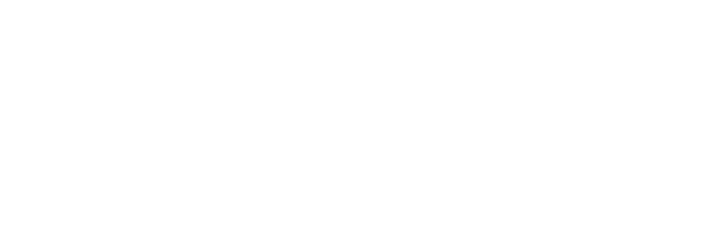
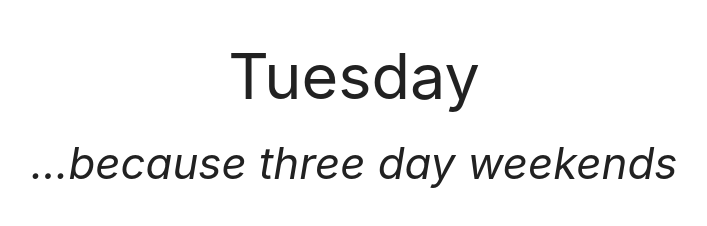
Before and after one commit to teslacats7776/Project2, a website: page public/index.html in a window 1280 px wide. Shown: the whole page, without its empty margins (286-993 px from the left). Drawn offline with nearby package versions, Linux system fonts and the light colour scheme.

Commit message:
initial commit

```diff
--- a/public/css/style.css
+++ b/public/css/style.css
@@ -0,0 +1,6 @@
+/* header space  */
+
+
+h3 {
+    font-style: italic;
+}
--- a/public/index.html
+++ b/public/index.html
@@ -3,9 +3,38 @@
 <head>
     <meta charset="UTF-8">
     <meta name="viewport" content="width=device-width, initial-scale=1.0">
-    <title>Project Manager</title>
+    <!-- jQuery library -->
+    <script src="https://ajax.googleapis.com/ajax/libs/jquery/3.4.1/jquery.min.js"></script>
+    <!-- Compiled and minified CSS -->
+    <link rel="stylesheet" href="https://cdnjs.cloudflare.com/ajax/libs/materialize/1.0.0/css/materialize.min.css">
+    <!-- CSS -->
+    <link rel="stylesheet" type="text/css" href="./css/style.css">
+    <!-- FAVICON -->
+    <!-- <link rel="icon" href="#" type="image/png" sizes="16x16"> -->
+    <title>Tuesday</title>
 </head>
 <body>
+    <div class="container">
+        <h1 class="center-align"> Tuesday </h1>
+        <h3 class = "center-align"> ...because three day weekends </h3>
+
+    </div> <!-- end header container -->
+
+
+
+
+
+    <!-- The core Firebase JS SDK is always required and must be listed first -->
+    <script src="https://www.gstatic.com/firebasejs/7.10.0/firebase-app.js"></script>
+
+    <!-- SDKs for Firebase products that you want to use -->
+    <script src="https://www.gstatic.com/firebasejs/7.10.0/firebase-database.js"></script>
+
+    <!-- javascript file -->
+    <script type="text/javascript" src="./js/main.js"></script>
+
+    <!-- Compiled and minified JavaScript -->
+    <script src="https://cdnjs.cloudflare.com/ajax/libs/materialize/1.0.0/js/materialize.min.js"></script>
 
 </body>
 </html>
```
Also changed, not shown: public/js/main.js (added), public/js/projects.js (deleted).
